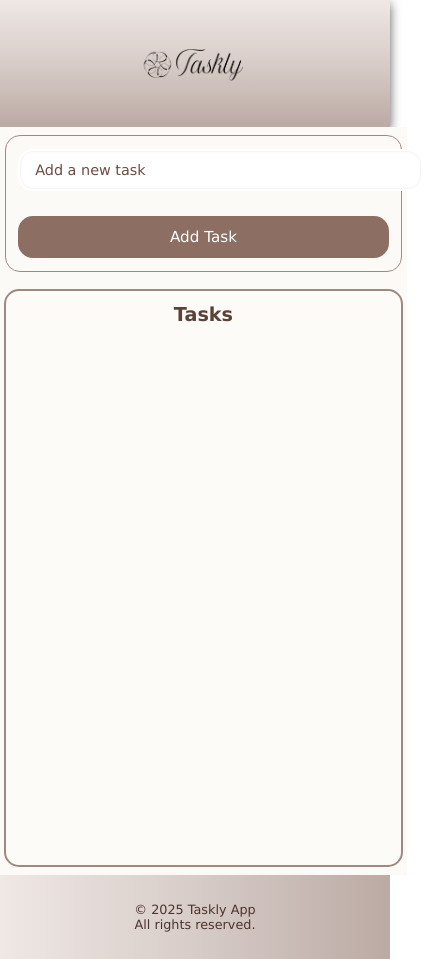
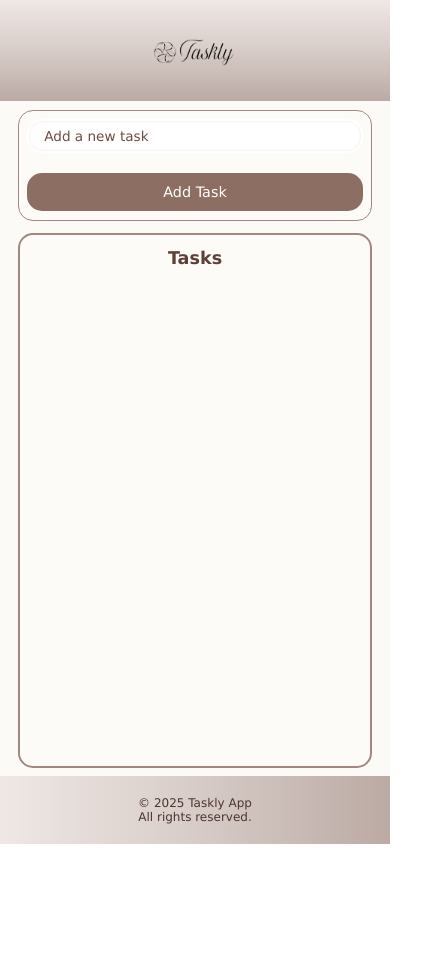
Before and after one commit to SamaaHassan/To-Do, a plain HTML site: page index.html in a window 390 px wide. Shown: the whole page, 423 px wide, since content can reach past the window. After the commit the page ends 844 px from the top, so only its background shows below. Drawn offline with Linux system fonts and the light colour scheme.

Commit message:
edit styles

```diff
--- a/Css/styles.Css
+++ b/Css/styles.Css
@@ -3,6 +3,7 @@
     margin: 0;
     padding: 0;
     font-family: Verdana, Geneva, Tahoma, sans-serif;
+    box-sizing: border-box;
 
 }
 /*-----------------Root Theme -------------------*/
@@ -20,7 +21,7 @@
 html,body{
     width: 100%;
     height: 100%;
-    /* overflow: hidden; */
+    overflow: hidden;
 }
 /*-----------------container------------*/
 #container{
@@ -32,7 +33,7 @@ html,body{
 /*-----------------header------------*/
 #head{
     width: 100%;
-    height: 20vh;
+    height: 18vh;
     /* background-color: #D7CCC8; */
     background: linear-gradient(to bottom, #EFE8E5, #D7CCC8, #BCAAA4);
     display: flex;
@@ -41,11 +42,12 @@ html,body{
     box-shadow:-1px 4px 11px 0px rgba(0,0,0,0.75) ;
     -webkit-box-shadow: -1px 4px 11px 0px rgba(0,0,0,0.75);
     -moz-box-shadow: -1px 4px 11px 0px rgba(0,0,0,0.75);
+    flex-shrink: 0;
 }
 #logo{
     width: 300px;
     height: auto ;
-    max-height: 18vh;
+    max-height: 15vh;
     text-shadow: 4px 1px 2px rgba(0,0,0,0.6);
 }
 #main{
@@ -57,8 +59,10 @@ html,body{
     justify-content: flex-start;
     align-items: center;
     padding: 2vh;
-    gap:3vh;
+    gap:2.5vh;
     background-color: #FCFAF7;
+    min-height: 0;
+    overflow: hidden;
 
 }
 #main__sect01{
@@ -73,11 +77,14 @@ html,body{
     gap:1.5vh;
     padding:2vh;
     border: 1px solid var(--bord);
+    background-color: #fdfbf8;
+    flex-shrink: 0;
 }
 #main__sect02 {
     width: 95%;
     max-width: 600px;
-    height: 50vh;
+    /* height: 50vh; */
+    flex-grow: 1;
     border: 2px solid var(--bord);
     border-radius: 15px;
     display: flex;
@@ -89,14 +96,16 @@ html,body{
     background-color: #fdfbf8;
     overflow-y: auto;
     overflow-x: hidden;
+    min-height: 0;
 }
 #main__sect02 h2{
     margin-bottom: 2vh;
     color: var(--brown);
+    flex-shrink: 0;
 }
 #task-input {
     flex-grow: 1;
-    width: 80%;
+    /* width: 80%; */
     height: 5vh;
     padding: 0 15px;
     border: 2px solid #fff;
@@ -124,6 +133,7 @@ html,body{
     font-size: 1.1em;
     transition: background-color 0.3s ease,transform 0.3s ease;
     padding: 1px;
+    flex-shrink: 0;
 }
 #add-task-btn:hover{
     background-color: var(--hover);
@@ -134,6 +144,9 @@ html,body{
     width: 95%;
     padding: 0;
     margin: 0;
+    flex-grow: 1;
+    overflow-y: auto;
+    overflow-x: hidden;
 }
 .task-item {
     border: 1px solid var(--light-brwon);
@@ -147,7 +160,8 @@ html,body{
     border-radius: 10px;
     box-shadow: 0 2px 5px rgba(0,0,0,0.1);
     font-size: 1em;
-    width: 95%;
+    width: 100%;
+    flex-shrink: 0;
 }
 .task-item span{
     word-break: break-word;
@@ -158,6 +172,7 @@ html,body{
     display: flex;
     gap: 10px;
     align-items: center;
+    flex-shrink: 0;
 }
 .Done-btn {
     background-color: var(--dark-btn);
@@ -196,7 +211,6 @@ html,body{
 }
 .Done-btn:hover {
     background-color: var(--hover);
-    transform: scale(1.1);
     transform: translateY(-2px);
 }
 #foot{
@@ -227,84 +241,84 @@ html,body{
 
 @media (max-width: 780px) {
     #head{
-        height: 18vh;
+        height: 16vh;
     }
     #logo{
-        width: 200px;
-        max-height: 16vh;
+        width: 180px;
+        max-height: 14vh;
     }
     #main{
         padding: 1.5vh;
-        gap: 2.5vh;
+        gap: 2vh;
     }
     #main__sect01,#main__sect02{
         width: 95%;
         padding: 1.5vh;
-        gap:1vh;
+        /* gap:1vh; */
     }
-    #main__sect02{
+    /* #main__sect02{
         height: 55vh;
-    }
+    } */
     #task-input{
-        font-size: 1em;
-        height: 4.8vh;
+        font-size: 0.95em;
+        height: 4.5vh;
     }
     #add-task-btn{
-        font-size: 1em;
-        height: 5.5vh;
+        font-size: 0.95em;
+        height: 5vh;
     }
     .task-item{
-        padding: 10px 12px;
-        margin-bottom: 1.2vh;
-        font-size: 0.95em;
+        padding: 8px 10px;
+        margin-bottom: 1vh;
+        font-size: 0.9em;
     }
     .Done-btn , .remove-btn{
-        padding: 7px 11px;
-        font-size: 0.85em;
+        padding: 6px 10px;
+        font-size: 0.8em;
     }
 }
 @media (max-width:480px) {
     #head{
-        height: 15vh;
+        height: 12vh;
     }
     #logo{
-        width: 150px;
-        max-height: 12vh;
+        width: 120px;
+        max-height: 10vh;
     }
     #main{
         padding: 1vh;
-        gap: 2vh
+        gap: 1.5vh
     }
     #main__sect01{
         flex-direction: column;
         align-items: stretch;
-        padding: 1.5vh;
-        gap:1.5vh;
+        padding: 1vh;
+        gap:1.2vh;
     }
     #task-input{
+        width: 100%;
+        height: 4vh;
+        font-size: 0.85em;
+    }
+    #add-task-btn{
         width: 100%;
         height: 4.5vh;
         font-size: 0.9em;
     }
-    #add-task-btn{
-        width: 100%;
-        height: 5vh;
-        font-size: 0.95em;
-    }
     #main__sect02{
-        height: 65vh;
+        /* height: 65vh; */
         padding:1.5vh;
     }
     #main__sect02 h2{
-        margin-bottom: 1.5vh;
-        font-size: 1.2em;
+        margin-bottom: 1vh;
+        font-size: 1.1em;
     }
     .task-item{
         flex-direction: column;
         align-items: flex-start;
-        padding: 10px;
-        font-size: 0.9em;
-        gap: 8px;
+        padding: 8px;
+        font-size: 0.85em;
+        gap: 6px;
     }
     .task-item span{
         margin-right: 0;
@@ -315,10 +329,13 @@ html,body{
         margin-top: 5px;
     }
     .Done-btn, .remove-btn{
-        padding: 6px 10px;
-        font-size: 0.8em;
+        padding: 5px 8px;
+        font-size: 0.75em;
+    }
+    #foot{
+        height: 8vh;
     }
     #foot p{
-        font-size: 0.8em;
+        font-size: 0.75em;
     }
 }
```
